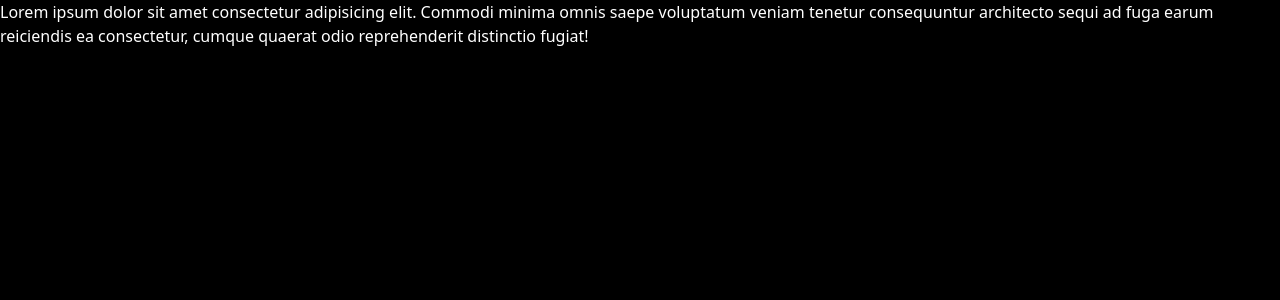
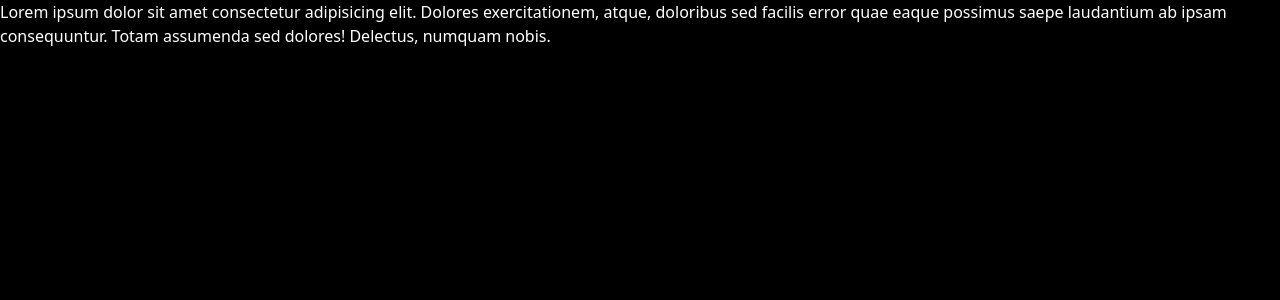
Before and after one commit to vashavala/vasha-realm-eft, a Next.js app: page / in a window 1280 px wide. Shown: the top 300 px of the page. Built offline with nearby package versions, Linux system fonts and the light colour scheme.

Commit message:
feature: Container component basic structure

```diff
--- a/src/app/globals.css
+++ b/src/app/globals.css
@@ -32,3 +32,8 @@ body {
   background-color: var(--bgc);
   color: var(--tc);
 }
+
+html, body{
+  width: 100vw;
+  height: 100vh;
+}
--- a/src/app/page.tsx
+++ b/src/app/page.tsx
@@ -2,6 +2,8 @@ import { Container } from "@/components";
 
 export default function Home() {
   return (
-    <Container />
+    <Container>
+      Lorem ipsum dolor sit amet consectetur adipisicing elit. Dolores exercitationem, atque, doloribus sed facilis error quae eaque possimus saepe laudantium ab ipsam consequuntur. Totam assumenda sed dolores! Delectus, numquam nobis.
+    </Container>
   );
 }
--- a/src/components/container/container.tsx
+++ b/src/components/container/container.tsx
@@ -1,7 +1,18 @@
-const Container = () => {
+type ContainerType = {
+  containerClassNames?: string
+  header?: React.ReactNode
+  children?: React.ReactNode
+  mainSectionClassNames?: string
+  footer?: React.ReactNode
+}
+
+const Container = (props: ContainerType) => {
+  const { containerClassNames, header, children, mainSectionClassNames, footer } = props
   return (
-    <div>
-      Lorem ipsum dolor sit amet consectetur adipisicing elit. Commodi minima omnis saepe voluptatum veniam tenetur consequuntur architecto sequi ad fuga earum reiciendis ea consectetur, cumque quaerat odio reprehenderit distinctio fugiat!
+    <div className={`w-screen h-screen ${containerClassNames}`}>
+      {header && header}
+      {children && <main className={`size-full ${mainSectionClassNames}`}> {children} </main>}
+      {footer && footer}
     </div>
   )
 }
```
